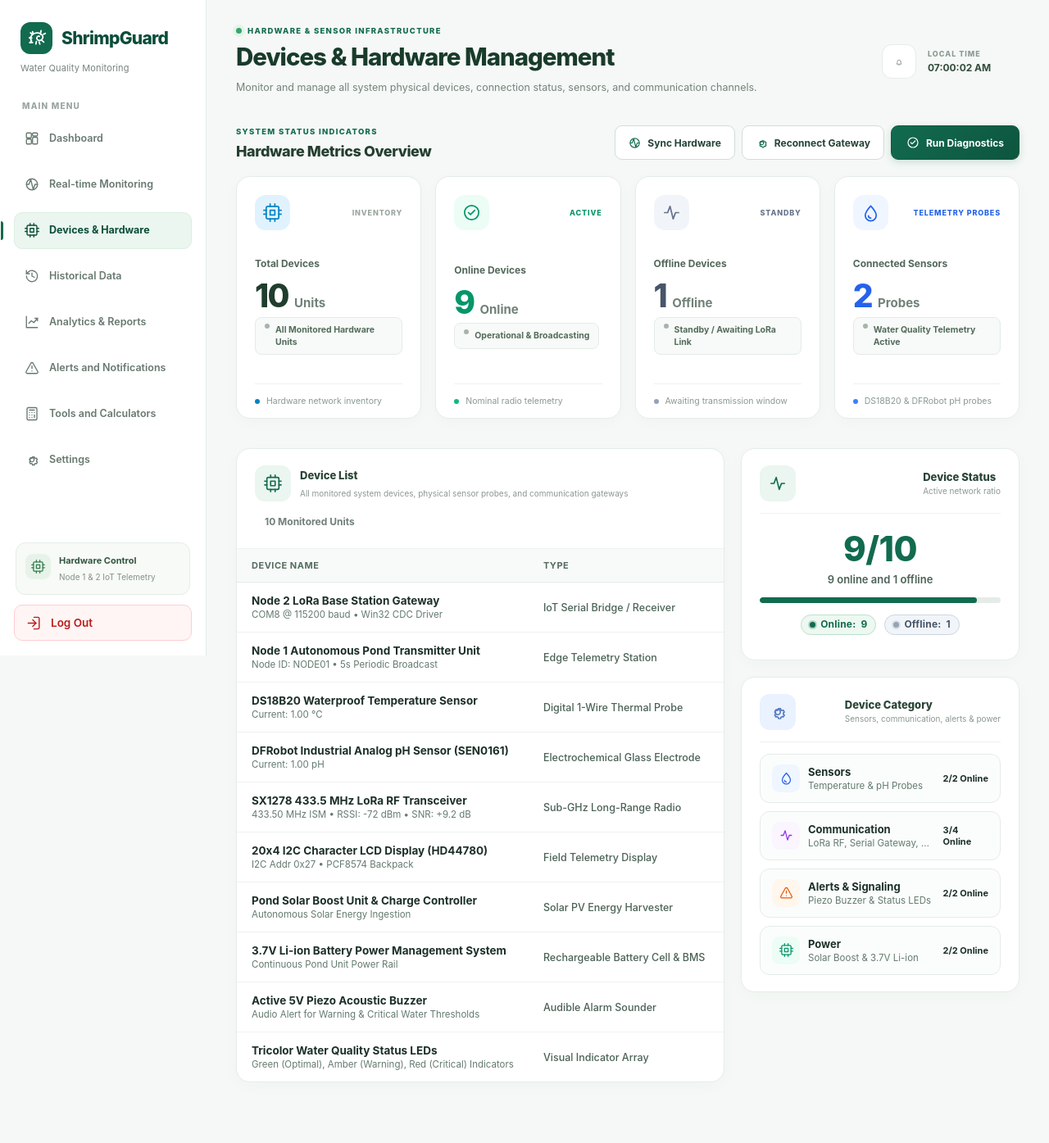
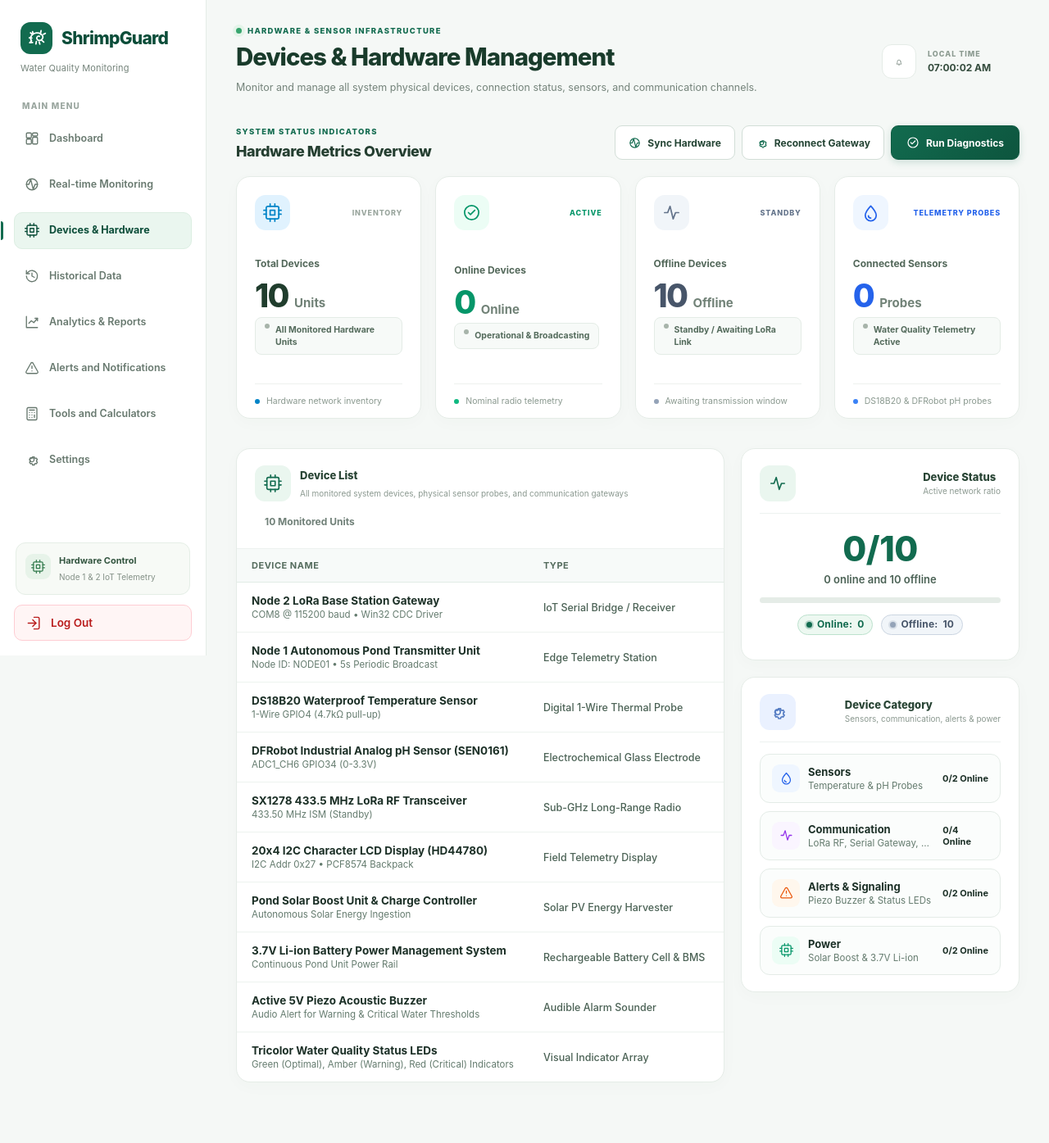
Before and after one commit to gmrdavid/shrimpGuard, a Flask app: page /devices in a window 1280 px wide. Shown: the whole page at 82% size. Run offline with Flask 3, Linux system fonts and the light colour scheme; the visitor is signed in with stand-in values (Sample User, id 1); tables that the repository leaves empty hold one stand-in row (values such as "Sample post"); parts of the project's set-up code (start-up, migrations or seed data) failed here and were passed over.

Commit message:
auto-commit

```diff
--- a/app.py
+++ b/app.py
@@ -6,6 +6,7 @@ import os
 import re
 import secrets
 import threading
+import time
 import zipfile
 from datetime import datetime, timedelta
 from functools import wraps
@@ -709,15 +710,55 @@ def get_system_devices_inventory():
     stream = LATEST_HARDWARE_STREAM or {}
     hw_connected = bool(stream.get("is_connected") or stream.get("connected"))
     port = stream.get("connected_port") or os.getenv("LORA_PORT", "COM8")
-    temp = stream.get("temperature")
-    ph = stream.get("ph")
     seq = stream.get("seq")
     rssi = stream.get("rssi")
     snr = stream.get("snr")
     device_id = stream.get("device_id") or "NODE01"
     recorded_at = stream.get("recorded_at")
 
-    # If stream is empty, retrieve latest DB reading for fallback
+    # Evaluate live telemetry and packet freshness (Node 1 broadcasts every 5 seconds).
+    # Hardware is only considered actively broadcasting if a packet arrived within the last 20 seconds.
+    last_packet_time = stream.get("last_packet_time", 0)
+    now_epoch = time.time()
+    is_live_packet = False
+
+    if last_packet_time and (now_epoch - last_packet_time <= 20):
+        is_live_packet = True
+    elif recorded_at:
+        try:
+            clean_ts = recorded_at.replace("Z", "").split(".")[0]
+            fmt = "%Y-%m-%dT%H:%M:%S" if "T" in clean_ts else "%Y-%m-%d %H:%M:%S"
+            rec_dt = datetime.strptime(clean_ts, fmt)
+            diff_sec = (datetime.now() - rec_dt).total_seconds()
+            if 0 <= diff_sec <= 20:
+                is_live_packet = True
+        except Exception:
+            pass
+
+    # Live sensor values (only valid if live packet arrived within timeout window)
+    live_temp = stream.get("temperature") if is_live_packet else None
+    live_ph = stream.get("ph") if is_live_packet else None
+
+    # Determine probe health checks on live data
+    temp_fault = None
+    if live_temp is not None:
+        if abs(live_temp - (-127.0)) < 0.5:
+            temp_fault = "1-Wire Open Circuit (-127°C)"
+        elif abs(live_temp - 85.0) < 0.5:
+            temp_fault = "Power-on Reset (85°C)"
+
+    ph_fault = None
+    if live_ph is not None:
+        if live_ph <= 0.2 or live_ph >= 13.8:
+            ph_fault = "Floating ADC / Disconnect"
+
+    # Gateway (Node 2 base station) status: online if USB serial port is open
+    node2_online = hw_connected
+
+    # Pond Node 1 transmitter and connected modules: online only if Gateway is connected AND live packet received recently
+    node1_online = hw_connected and is_live_packet
+
+    # Query last DB reading for historical reference display (NOT for spoofing online state)
     latest_db_reading = None
     try:
         latest_row = db.session.execute(
@@ -728,25 +769,9 @@ def get_system_devices_inventory():
     except SQLAlchemyError:
         db.session.rollback()
 
-    if temp is None and latest_db_reading:
-        temp = float(latest_db_reading["temperature"])
-        ph = float(latest_db_reading["ph_level"])
-        recorded_at = str(latest_db_reading["date"])
-
-    # Determine probe health checks
-    temp_fault = None
-    if temp is not None:
-        if abs(temp - (-127.0)) < 0.5:
-            temp_fault = "1-Wire Open Circuit (-127°C)"
-        elif abs(temp - 85.0) < 0.5:
-            temp_fault = "Power-on Reset (85°C)"
-
-    ph_fault = None
-    if ph is not None:
-        if ph <= 0.2 or ph >= 13.8:
-            ph_fault = "Floating ADC / Disconnect"
-
-    last_seen_str = recorded_at if recorded_at else "Just now"
+    display_temp = live_temp if live_temp is not None else (float(latest_db_reading["temperature"]) if latest_db_reading else None)
+    display_ph = live_ph if live_ph is not None else (float(latest_db_reading["ph_level"]) if latest_db_reading else None)
+    display_recorded_at = recorded_at if recorded_at else (str(latest_db_reading["date"]) if latest_db_reading else None)
 
     devices_list = [
         {
@@ -754,8 +779,8 @@ def get_system_devices_inventory():
             "name": "Node 2 LoRa Base Station Gateway",
             "type": "IoT Serial Bridge / Receiver",
             "category": "Communication",
-            "status": "Online" if hw_connected else "Offline",
-            "last_seen": last_seen_str if hw_connected else "Standby (USB Ready)",
+            "status": "Online" if node2_online else "Offline",
+            "last_seen": f"Active ({port} @ 115200 baud)" if node2_online else "Standby (USB Disconnected)",
             "details": f"{port} @ 115200 baud • Win32 CDC Driver",
         },
         {
@@ -763,8 +788,8 @@ def get_system_devices_inventory():
             "name": "Node 1 Autonomous Pond Transmitter Unit",
             "type": "Edge Telemetry Station",
             "category": "Communication",
-            "status": "Online" if (hw_connected or latest_db_reading) else "Offline",
-            "last_seen": last_seen_str,
+            "status": "Online" if node1_online else "Offline",
+            "last_seen": "Broadcasting (5s Cadence)" if node1_online else ("Offline (No Telemetry Link)" if node2_online else "Offline (Gateway Standby)"),
             "details": f"Node ID: {device_id} • 5s Periodic Broadcast",
         },
         {
@@ -772,35 +797,35 @@ def get_system_devices_inventory():
             "name": "DS18B20 Waterproof Temperature Sensor",
             "type": "Digital 1-Wire Thermal Probe",
             "category": "Sensors",
-            "status": "Online" if (temp is not None and not temp_fault) else "Offline",
-            "last_seen": last_seen_str,
-            "details": f"Current: {temp:.2f} °C" if temp is not None else "1-Wire GPIO4 (4.7kΩ pull-up)",
+            "status": "Online" if (node1_online and live_temp is not None and not temp_fault) else "Offline",
+            "last_seen": "Telemetry Active" if (node1_online and live_temp is not None and not temp_fault) else "Offline (Probe Inactive)",
+            "details": f"Current: {live_temp:.2f} °C" if (node1_online and live_temp is not None) else (temp_fault or "1-Wire GPIO4 (4.7kΩ pull-up)"),
         },
         {
             "id": "SEN-02",
             "name": "DFRobot Industrial Analog pH Sensor (SEN0161)",
             "type": "Electrochemical Glass Electrode",
             "category": "Sensors",
-            "status": "Online" if (ph is not None and not ph_fault) else "Offline",
-            "last_seen": last_seen_str,
-            "details": f"Current: {ph:.2f} pH" if ph is not None else "ADC1_CH6 GPIO34 (0-3.3V)",
+            "status": "Online" if (node1_online and live_ph is not None and not ph_fault) else "Offline",
+            "last_seen": "Telemetry Active" if (node1_online and live_ph is not None and not ph_fault) else "Offline (Probe Inactive)",
+            "details": f"Current: {live_ph:.2f} pH" if (node1_online and live_ph is not None) else (ph_fault or "ADC1_CH6 GPIO34 (0-3.3V)"),
         },
         {
             "id": "COMM-03",
             "name": "SX1278 433.5 MHz LoRa RF Transceiver",
             "type": "Sub-GHz Long-Range Radio",
             "category": "Communication",
-            "status": "Online",
-            "last_seen": last_seen_str,
-            "details": f"433.50 MHz ISM • RSSI: {rssi or -72} dBm • SNR: +{snr or 9.2} dB",
+            "status": "Online" if node1_online else "Offline",
+            "last_seen": "Link Active" if node1_online else "Offline (No RF Carrier)",
+            "details": f"433.50 MHz ISM • RSSI: {rssi or -72} dBm • SNR: +{snr or 9.2} dB" if node1_online else "433.50 MHz ISM (Standby)",
         },
         {
             "id": "COMM-04",
             "name": "20x4 I2C Character LCD Display (HD44780)",
             "type": "Field Telemetry Display",
             "category": "Communication",
-            "status": "Online",
-            "last_seen": last_seen_str,
+            "status": "Online" if node2_online else "Offline",
+            "last_seen": "Display Active" if node2_online else "Offline (Base Station Off)",
             "details": "I2C Addr 0x27 • PCF8574 Backpack",
         },
         {
@@ -808,8 +833,8 @@ def get_system_devices_inventory():
             "name": "Pond Solar Boost Unit & Charge Controller",
             "type": "Solar PV Energy Harvester",
             "category": "Power",
-            "status": "Online",
-            "last_seen": last_seen_str,
+            "status": "Online" if node1_online else "Offline",
+            "last_seen": "Solar Ingestion Active" if node1_online else "Offline (Node 1 Off)",
             "details": "Autonomous Solar Energy Ingestion",
         },
         {
@@ -817,8 +842,8 @@ def get_system_devices_inventory():
             "name": "3.7V Li-ion Battery Power Management System",
             "type": "Rechargeable Battery Cell & BMS",
             "category": "Power",
-            "status": "Online",
-            "last_seen": last_seen_str,
+            "status": "Online" if node1_online else "Offline",
+            "last_seen": "Battery Rail Active" if node1_online else "Offline (Node 1 Off)",
             "details": "Continuous Pond Unit Power Rail",
         },
         {
@@ -826,8 +851,8 @@ def get_system_devices_inventory():
             "name": "Active 5V Piezo Acoustic Buzzer",
             "type": "Audible Alarm Sounder",
             "category": "Alerts & Signaling",
-            "status": "Online",
-            "last_seen": last_seen_str,
+            "status": "Online" if node2_online else "Offline",
+            "last_seen": "Alarm Armed" if node2_online else "Offline (Base Station Off)",
             "details": "Audio Alert for Warning & Critical Water Thresholds",
         },
         {
@@ -835,8 +860,8 @@ def get_system_devices_inventory():
             "name": "Tricolor Water Quality Status LEDs",
             "type": "Visual Indicator Array",
             "category": "Alerts & Signaling",
-            "status": "Online",
-            "last_seen": last_seen_str,
+            "status": "Online" if node2_online else "Offline",
+            "last_seen": "Indicators Armed" if node2_online else "Offline (Base Station Off)",
             "details": "Green (Optimal), Amber (Warning), Red (Critical) Indicators",
         },
     ]
@@ -883,14 +908,15 @@ def get_system_devices_inventory():
         "is_connected": hw_connected,
         "connected_port": port,
         "latest_telemetry": {
-            "temperature": temp,
-            "ph": ph,
+            "temperature": display_temp,
+            "ph": display_ph,
             "status": stream.get("status") or (latest_db_reading["status"] if latest_db_reading else "Optimal"),
-            "recorded_at": recorded_at,
+            "recorded_at": display_recorded_at,
             "device_id": device_id,
             "seq": seq,
             "rssi": rssi,
             "snr": snr,
+            "is_live": is_live_packet,
         },
         "count": total_devices,
     }
--- a/static/js/devices.js
+++ b/static/js/devices.js
@@ -65,10 +65,10 @@ function renderDevices(data) {
     const isConnected = Boolean(data.is_connected);
     const port = data.connected_port || "COM8";
     const latest = data.latest_telemetry || {};
-    const total = data.total_devices || (Array.isArray(data.devices) ? data.devices.length : 10);
-    const online = data.online_devices !== undefined ? data.online_devices : 9;
-    const offline = data.offline_devices !== undefined ? data.offline_devices : 1;
-    const sensors = data.connected_sensors !== undefined ? data.connected_sensors : 2;
+    const total = data.total_devices !== undefined ? data.total_devices : (Array.isArray(data.devices) ? data.devices.length : 10);
+    const online = data.online_devices !== undefined ? data.online_devices : 0;
+    const offline = data.offline_devices !== undefined ? data.offline_devices : total;
+    const sensors = data.connected_sensors !== undefined ? data.connected_sensors : 0;
 
     // 1. Gateway Status & RF Badges
     const badgeGwStatus = document.getElementById("badge-gw-status");
--- a/templates/devices.html
+++ b/templates/devices.html
@@ -201,7 +201,7 @@
                     <div class="metric-card-content">
                         <h3>Total Devices</h3>
                         <div class="metric-reading">
-                            <h2 id="top-total-devices">{{ total_devices or 10 }}</h2>
+                            <h2 id="top-total-devices">{{ total_devices if total_devices is not none else 10 }}</h2>
                             <span class="metric-unit">Units</span>
                         </div>
                         <p class="metric-status">All Monitored Hardware Units</p>
@@ -223,7 +223,7 @@
                     <div class="metric-card-content">
                         <h3>Online Devices</h3>
                         <div class="metric-reading">
-                            <h2 id="top-online-devices" style="color: #059669;">{{ online_devices or 9 }}</h2>
+                            <h2 id="top-online-devices" style="color: #059669;">{{ online_devices if online_devices is not none else 0 }}</h2>
                             <span class="metric-unit">Online</span>
                         </div>
                         <p class="metric-status">Operational &amp; Broadcasting</p>
@@ -245,7 +245,7 @@
                     <div class="metric-card-content">
                         <h3>Offline Devices</h3>
                         <div class="metric-reading">
-                            <h2 id="top-offline-devices" style="color: #475569;">{{ offline_devices or 1 }}</h2>
+                            <h2 id="top-offline-devices" style="color: #475569;">{{ offline_devices if offline_devices is not none else (total_devices if total_devices is not none else 10) }}</h2>
                             <span class="metric-unit">Offline</span>
                         </div>
                         <p class="metric-status">Standby / Awaiting LoRa Link</p>
@@ -267,7 +267,7 @@
                     <div class="metric-card-content">
                         <h3>Connected Sensors</h3>
                         <div class="metric-reading">
-                            <h2 id="top-connected-sensors" style="color: #2563eb;">{{ connected_sensors or 2 }}</h2>
+                            <h2 id="top-connected-sensors" style="color: #2563eb;">{{ connected_sensors if connected_sensors is not none else 0 }}</h2>
                             <span class="metric-unit">Probes</span>
                         </div>
                         <p class="metric-status">Water Quality Telemetry Active</p>
@@ -421,24 +421,24 @@
 
                         <div class="status-ratio-box">
                             <div class="status-ratio-number">
-                                <span id="side-ratio-online">{{ online_devices or 9 }}</span>/<span id="side-ratio-total">{{ total_devices or 10 }}</span>
+                                <span id="side-ratio-online">{{ online_devices if online_devices is not none else 0 }}</span>/<span id="side-ratio-total">{{ total_devices if total_devices is not none else 10 }}</span>
                             </div>
                             <p id="side-ratio-text" class="status-ratio-subtitle">
-                                {{ online_devices or 9 }} online and {{ offline_devices or 1 }} offline
+                                {{ online_devices if online_devices is not none else 0 }} online and {{ offline_devices if offline_devices is not none else 10 }} offline
                             </p>
 
                             <div class="device-progress-track" style="height: 7px; background: #e5ece7; border-radius: 999px; overflow: hidden; margin-bottom: 14px;">
-                                <div id="side-progress-fill" style="height: 100%; background: #126b4f; border-radius: 999px; transition: width 0.3s ease; width: {% if total_devices %}{{ (online_devices / total_devices * 100)|round(1) }}{% else %}90.0{% endif %}%;"></div>
+                                <div id="side-progress-fill" style="height: 100%; background: #126b4f; border-radius: 999px; transition: width 0.3s ease; width: {% if total_devices and total_devices > 0 %}{{ (online_devices / total_devices * 100)|round(1) }}{% else %}0.0{% endif %}%;"></div>
                             </div>
 
                             <div class="status-ratio-pills">
                                 <span class="table-status status-optimal" style="font-size: 11.5px; padding: 4px 10px;">
                                     <span class="status-indicator-dot dot-optimal"></span>
-                                    Online: <strong id="side-pill-online">{{ online_devices or 9 }}</strong>
+                                    Online: <strong id="side-pill-online">{{ online_devices if online_devices is not none else 0 }}</strong>
                                 </span>
                                 <span class="table-status status-warning" style="font-size: 11.5px; padding: 4px 10px;">
                                     <span class="status-indicator-dot dot-warning"></span>
-                                    Offline: <strong id="side-pill-offline">{{ offline_devices or 1 }}</strong>
+                                    Offline: <strong id="side-pill-offline">{{ offline_devices if offline_devices is not none else 10 }}</strong>
                                 </span>
                             </div>
                         </div>
```
Also changed, not shown: hardware_serial.py (+8 -0 lines).
